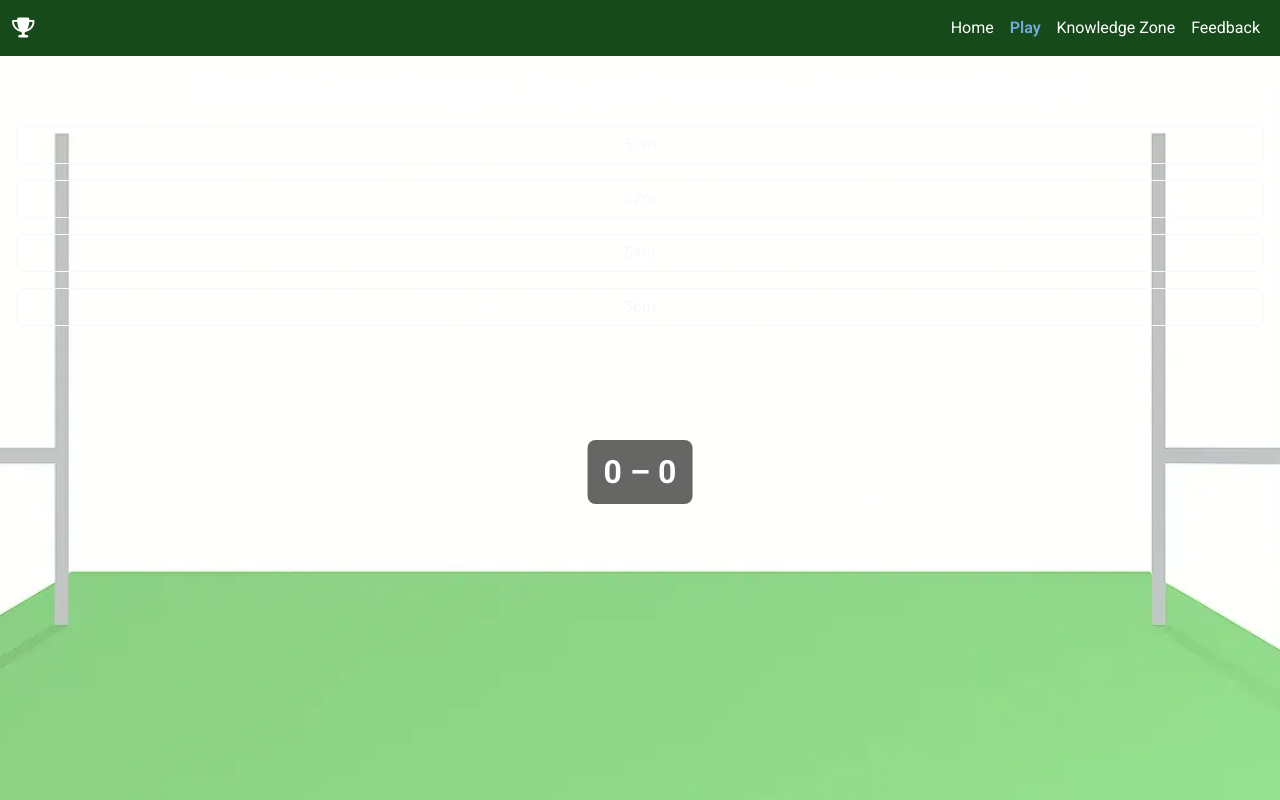
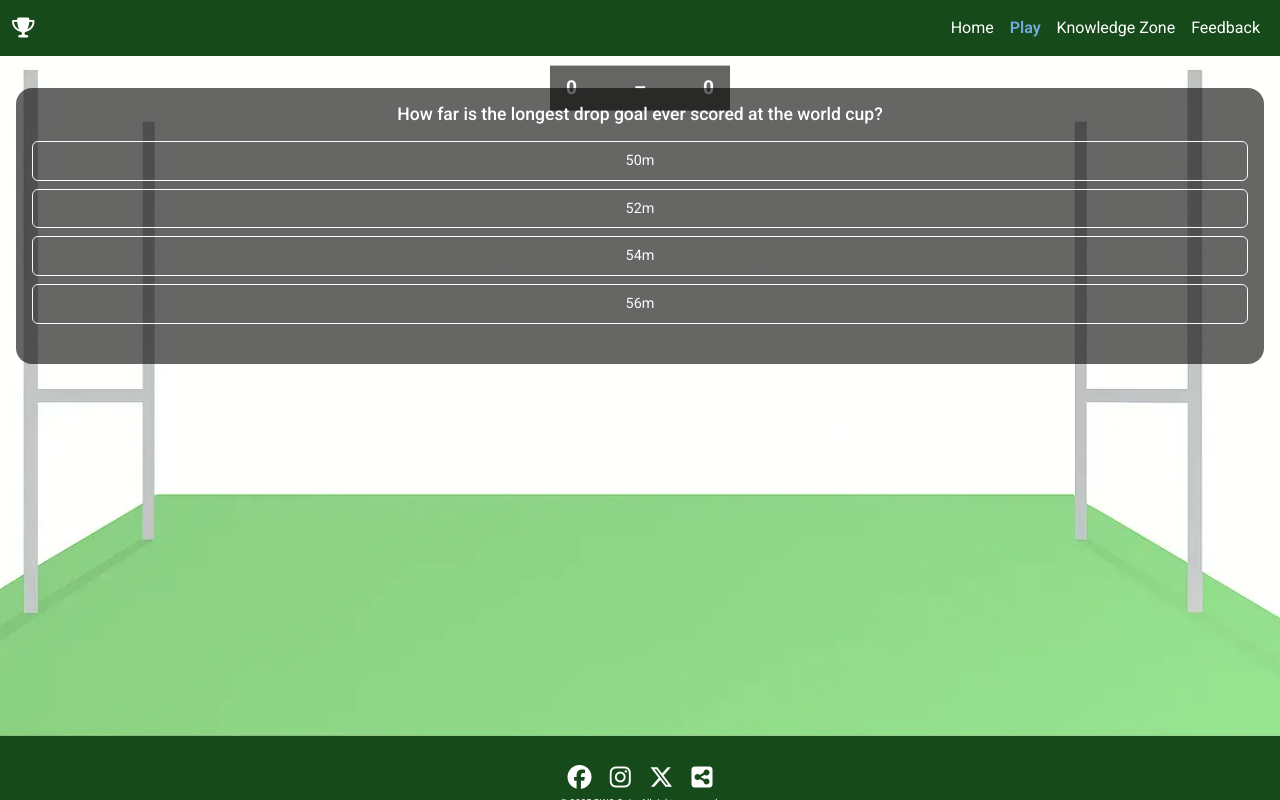
Before and after one commit to Yourhonour365/rugby-wc-quiz, a plain HTML site: page play.html in a window 1280 px wide. Both pictures are taken after a click on the button "Start Quiz". Drawn offline with nearby package versions, Linux system fonts and the light colour scheme.

Commit message:
style scoreboard. centre start button.

```diff
--- a/assets/css/style.css
+++ b/assets/css/style.css
@@ -104,11 +104,15 @@ main {
   background-color: var(--turf-dark);
   overflow: hidden;
   width: 100%;
-  min-height: 100vh; /* full screen height */
+  min-height: calc(100vh - 120px); /* Enough space for scoreboard + quiz */
   background-image: url('../images/129-field-of-play.webp');
   background-size: cover;
   background-position: center;
   background-repeat: no-repeat;
+  flex-direction: column;
+  justify-content: flex-start;
+  padding-top: 2rem;
+  padding-bottom: 2rem;
 }
 
 .stadium-image {
@@ -121,23 +125,61 @@ main {
 /* SCOREBOARD OVERLAY */
 .center-scoreboard {
   position: absolute;
-  top: 50%;
+  top: 1rem;
   left: 50%;
   transform: translate(-50%, -50%);
   background: rgba(0, 0, 0, 0.6);
   padding: 0.5rem 1rem;
-  border-radius: 0.5rem;
+  border-radius: 0;
   color: white;
-  font-size: 2rem;
+  font-size: 1.2rem;
   font-weight: bold;
   display: flex;
   align-items: center;
   z-index: 2;
   pointer-events: none;
+  min-width: 180px; /* Ensures width */
+  justify-content: space-between;
 }
 
 .score-separator {
   margin: 0 0.5rem;
+}
+
+/* QUESTIONS OVERLAY */
+
+#quiz-engine {
+  position: relative;
+  z-index: 3;
+  background-color: rgba(0, 0, 0, 0.6); /* Optional dark overlay */
+  padding: 1rem;
+  border-radius: 1rem;
+  margin-top: 1rem;
+  margin-bottom: 2rem;
+}
+
+#quiz-engine,
+.center-scoreboard {
+  display: none;
+}
+
+#quiz-engine {
+  padding: 1rem;
+  margin-top: 1rem;
+}
+
+#quiz-engine h2#question {
+  font-size: 1.1rem;
+  margin-bottom: 1rem;
+}
+
+.option-btn {
+  font-size: 0.9rem;
+  padding: 0.5rem 0.75rem;
+}
+
+.d-grid.gap-3 {
+  gap: 0.5rem !important;
 }
 
 /* ACCORDIONS */
@@ -355,3 +397,21 @@ footer .social-icons a:hover {
     margin-top: 0.75rem;
   }
 }
+@media (max-width: 576px) {
+  .center-scoreboard {
+    font-size: 1rem;
+    padding: 0.4rem 1.2rem;
+    min-width: 140px;
+  }
+}
+
+@media (max-width: 375px) {
+  #quiz-engine h2#question {
+    font-size: 1rem;
+  }
+
+  .option-btn {
+    font-size: 0.8rem;
+    padding: 0.4rem 0.6rem;
+  }
+}
--- a/assets/js/quizEngine.js
+++ b/assets/js/quizEngine.js
@@ -159,3 +159,16 @@ document.addEventListener("DOMContentLoaded", function () {
         });
     }
 });
+
+document.getElementById("start-btn").addEventListener("click", function () {
+    // Hide start button section
+    document.getElementById("start-section").style.display = "none";
+
+    // Show scoreboard and quiz engine
+    document.querySelector(".center-scoreboard").style.display = "flex";
+    document.getElementById("quiz-engine").style.display = "block";
+
+    // Start the quiz
+    selectQuestions();
+    displayQuestion();
+});
--- a/play.html
+++ b/play.html
@@ -48,7 +48,7 @@
       </div>
 
       <!-- Start Button -->
-      <div id="start-section" class="text-center my-3">
+      <div id="start-section" class="d-flex justify-content-center align-items-center text-center" style="min-height: 60vh;">
         <button id="start-btn" class="btn btn-light btn-lg">Start Quiz</button>
       </div>
 
@@ -72,15 +72,17 @@
 </main>
 
 		<!--Footer-->
-		<footer class="text-center mt-auto py-3" style="background-color: #164A1A; color: white;">
-			<div class="social-icons">
-				<a href="https://www.facebook.com/" target="_blank" aria-label="Facebook"><i class="fab fa-facebook fa-lg mx-2"></i></a>
-				<a href="https://www.instagram.com/" target="_blank" aria-label="Instagram"><i class="fab fa-instagram fa-lg mx-2"></i></a>
-				<a href="https://x.com/" target="_blank" aria-label="X (Twitter)"><i class="fab fa-x-twitter fa-lg mx-2"></i></a>
-				<a href="#" id="share-button" aria-label="Share"><i class="fa-solid fa-square-share-nodes fa-lg mx-2"></i></a>
-				<p class="mb-1 mt-1">&copy; 2025 RWC Quiz. All rights reserved.</p>
-			</div>
-		</footer>
+		<footer class="text-center mt-auto">
+  <div class="footer-inner">
+    <div class="social-icons">
+      <a href="https://www.facebook.com/" target="_blank" aria-label="Facebook"><i class="fab fa-facebook"></i></a>
+      <a href="https://www.instagram.com/" target="_blank" aria-label="Instagram"><i class="fab fa-instagram"></i></a>
+      <a href="https://x.com/" target="_blank" aria-label="X (Twitter)"><i class="fab fa-x-twitter"></i></a>
+      <a href="#" id="share-button" aria-label="Share"><i class="fa-solid fa-square-share-nodes"></i></a>
+    </div>
+    <p class="copyright">&copy; 2025 RWC Quiz. All rights reserved.</p>
+  </div>
+</footer>
 		<script src="https://cdn.jsdelivr.net/npm/bootstrap@5.3.3/dist/js/bootstrap.bundle.min.js"></script>
 		<script src="assets/js/rugbyQuestions.js"></script>
 		<script src="assets/js/quizEngine.js"></script>
```
Also changed, not shown: index.html (+11 -9 lines).
